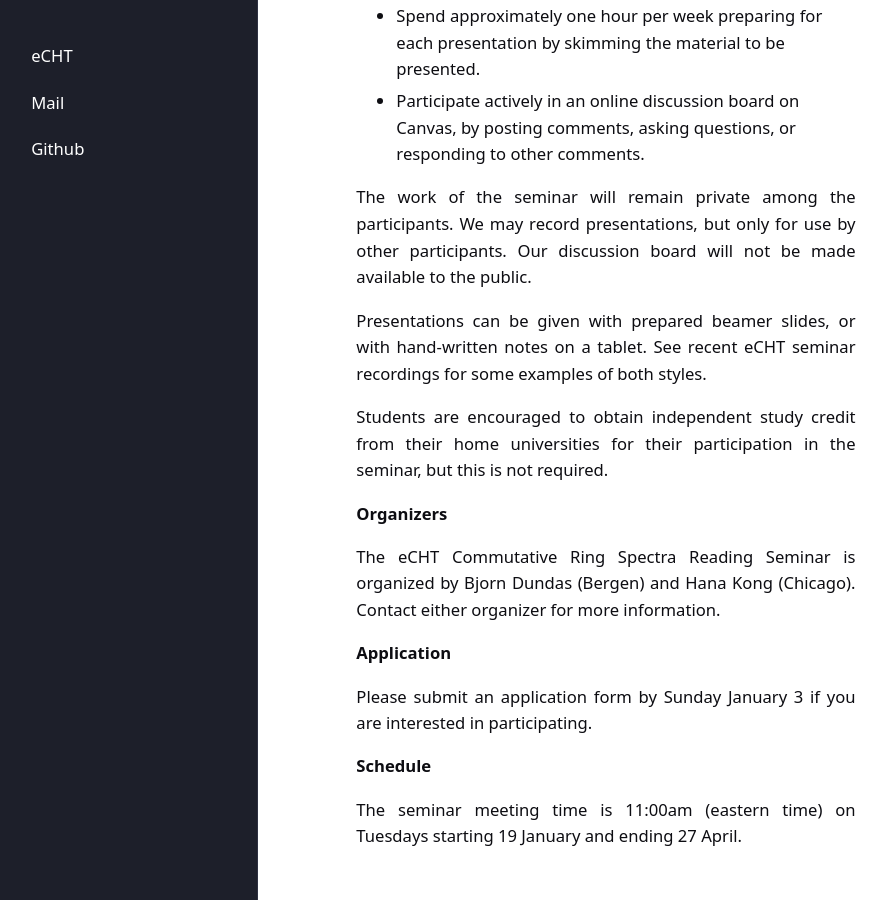
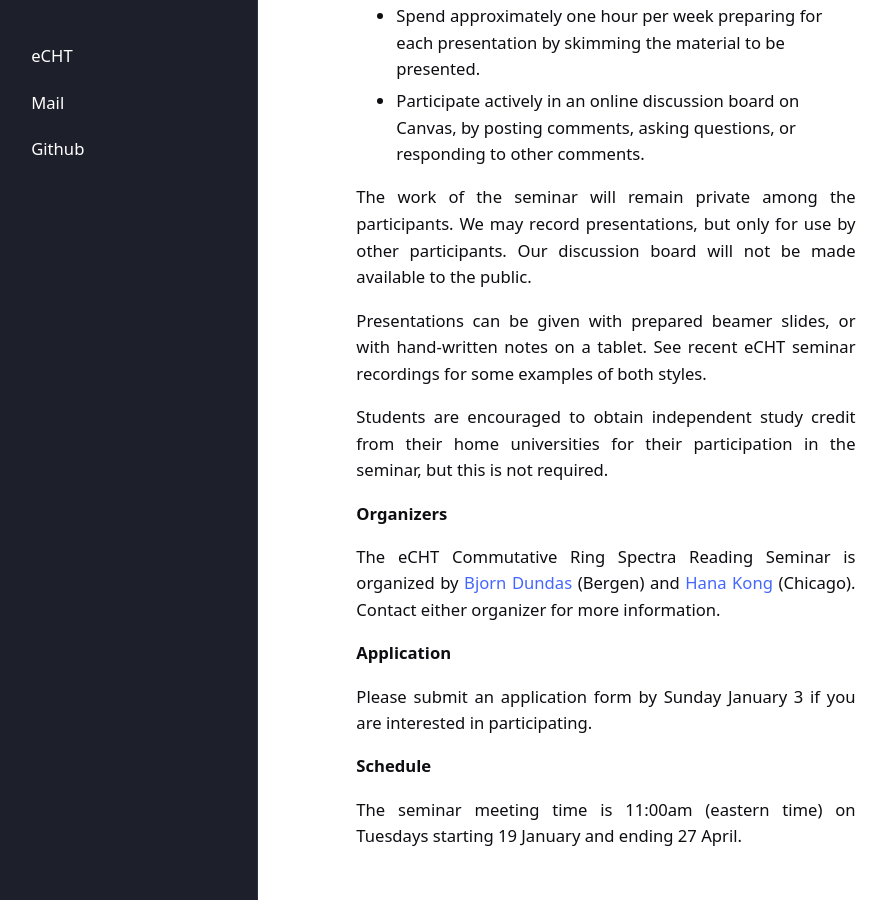
Before and after one commit to eCHTorc/eCHTorc.github.io, a Jekyll site: the page built from reading-seminar-on-commutative-ring-spectra-winter-21.html, in a window 1280 px wide and 900 px high, scrolled down 1108 px. Shown: the whole window, without its empty margins (43-930 px from the left). Built offline with Jekyll 4.4.1, drawn with Linux system fonts in a browser that asks for light colours; part of the change alters nothing that is shown.

```diff
--- a/reading-seminar-on-commutative-ring-spectra-winter-21.html
+++ b/reading-seminar-on-commutative-ring-spectra-winter-21.html
@@ -70,7 +70,7 @@ Students are encouraged to obtain independent study credit from their home unive
 </p>
 
 <p>
-The eCHT Commutative Ring Spectra Reading Seminar is organized by Bjorn Dundas (Bergen) and Hana Kong (Chicago). Contact either organizer for more information.
+The eCHT Commutative Ring Spectra Reading Seminar is organized by <a href="https://www4.uib.no/en/find-employees/bjorn-ian.dundas"> Bjorn Dundas </a> (Bergen) and <a href="https://hanajiakong.github.io/"> Hana Kong </a> (Chicago). Contact either organizer for more information.
 </p>
 
 <p>
```
